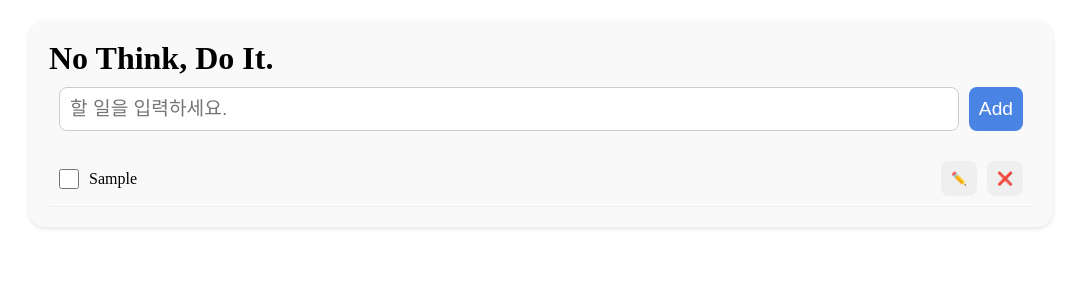
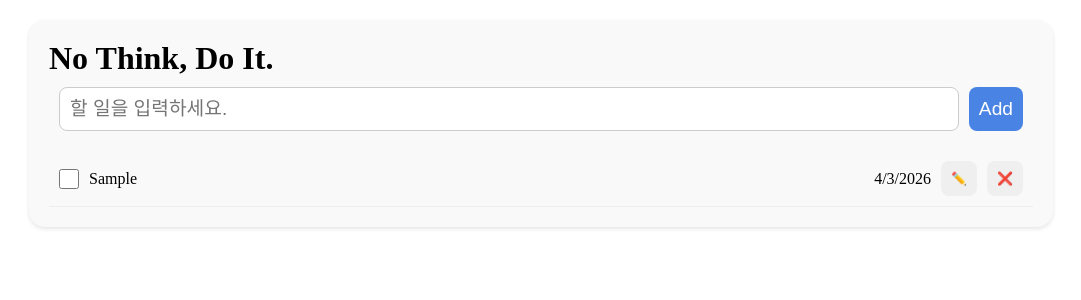
Before and after one commit to ssep4u/Programming_3300, a React (Vite) app: page / in a window 1280 px wide. Both pictures are taken after typing "Sample" into the empty fields and a click on the button "Add". Shown: the top 300 px of the page, without its empty margins (99-1180 px from the left). Built offline with nearby package versions, Linux system fonts and the light colour scheme.

Commit message:
1-1	날짜 표시?	★	Date, 컴포넌트 렌더링

```diff
--- a/src/components/TodoItem.jsx
+++ b/src/components/TodoItem.jsx
@@ -19,6 +19,7 @@ export default function TodoItem({ todo, toggleTodo, deleteTodo, editTodo }) {
             setIsEditing(false);
         }
     }
+
     return (
         // todo.isCompleted가 true면 todo__item--complete 클래스 추가, 아니면 말고
         <li className={`todo__item${todo.isCompleted ? " todo__item--complete" : ""}`}>
@@ -38,12 +39,12 @@ export default function TodoItem({ todo, toggleTodo, deleteTodo, editTodo }) {
                     value={editText}
                     onChange={(event) => setEditText(event.target.value)}
                     //enter 치면 handleEditClick()
-                    onKeyUp={(event) => {event.key === 'Enter' && handleEditClick()}}
+                    onKeyUp={(event) => { event.key === 'Enter' && handleEditClick() }}
                     autoFocus
                 />
             }
 
-
+            <span className="todo__date">{new Date(todo.id).toLocaleDateString()}</span>
             <Button
                 className="todo__button todo__button--edit"
                 onClick={handleEditClick}
```
Also changed, not shown: 1 other file (tests, documents, lock files or other folders).
